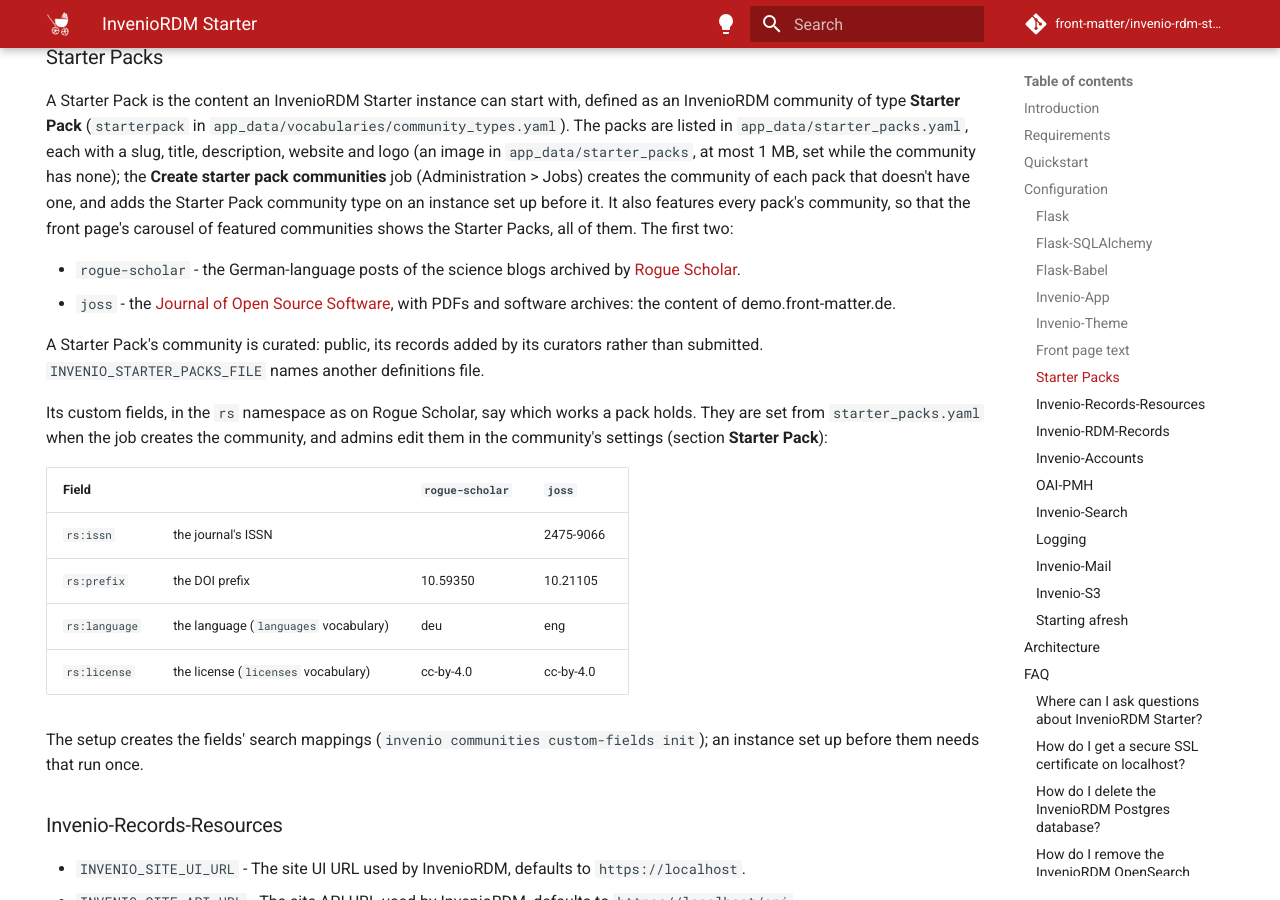
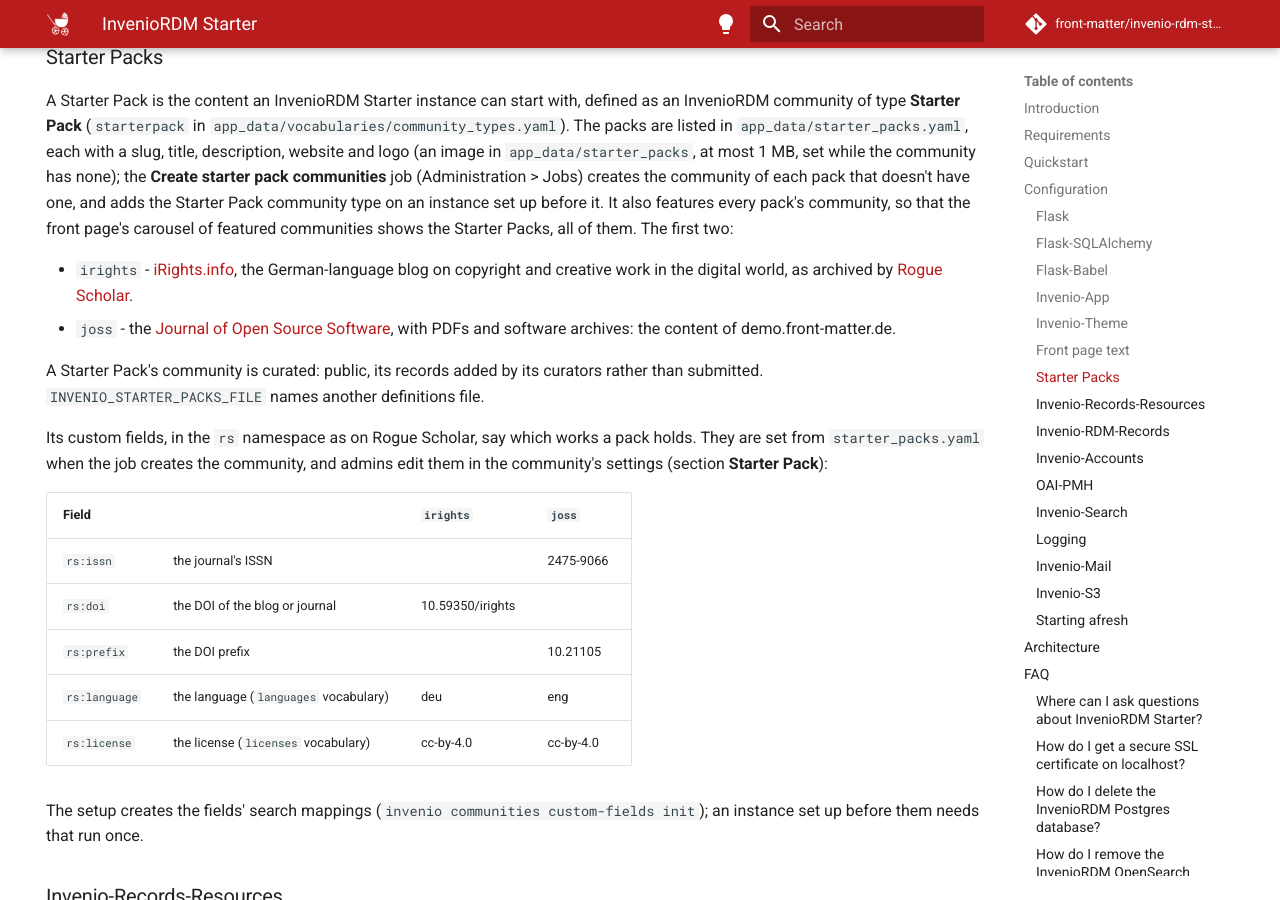
Before and after one commit to front-matter/invenio-rdm-starter, an MkDocs documentation site: the page built from docs/index.md, in a window 1280 px wide and 900 px high, scrolled down 3993 px. Built offline with MkDocs 1.6.1 and Material for MkDocs 9.7.7, drawn with Linux system fonts in a browser that asks for light colours; comment, search, counter and statistics services are not loaded.

Commit message:
feat: iRights starter pack in place of Rogue Scholar
The iRights.info blog, as archived by Rogue Scholar, selected by its DOI
in a new rs:doi community field (as on Rogue Scholar). Logo from
Wikimedia Commons (File:IRights.info_Logo.png, CC BY-SA 4.0), 1024x484.

```diff
--- a/docs/index.md
+++ b/docs/index.md
@@ -104,17 +104,18 @@ The front page's carousel shows the featured communities, the Starter Packs, und
 
 A Starter Pack is the content an InvenioRDM Starter instance can start with, defined as an InvenioRDM community of type **Starter Pack** (`starterpack` in `app_data/vocabularies/community_types.yaml`). The packs are listed in `app_data/starter_packs.yaml`, each with a slug, title, description, website and logo (an image in `app_data/starter_packs`, at most 1 MB, set while the community has none); the **Create starter pack communities** job (Administration > Jobs) creates the community of each pack that doesn't have one, and adds the Starter Pack community type on an instance set up before it. It also features every pack's community, so that the front page's carousel of featured communities shows the Starter Packs, all of them. The first two:
 
-* `rogue-scholar` - the German-language posts of the science blogs archived by [Rogue Scholar](https://rogue-scholar.org).
+* `irights` - [iRights.info](https://irights.info), the German-language blog on copyright and creative work in the digital world, as archived by [Rogue Scholar](https://rogue-scholar.org).
 * `joss` - the [Journal of Open Source Software](https://joss.theoj.org), with PDFs and software archives: the content of demo.front-matter.de.
 
 A Starter Pack's community is curated: public, its records added by its curators rather than submitted. `INVENIO_STARTER_PACKS_FILE` names another definitions file.
 
 Its custom fields, in the `rs` namespace as on Rogue Scholar, say which works a pack holds. They are set from `starter_packs.yaml` when the job creates the community, and admins edit them in the community's settings (section **Starter Pack**):
 
-| Field | | `rogue-scholar` | `joss` |
+| Field | | `irights` | `joss` |
 | --- | --- | --- | --- |
 | `rs:issn` | the journal's ISSN | | 2475-9066 |
-| `rs:prefix` | the DOI prefix | 10.59350 | 10.21105 |
+| `rs:doi` | the DOI of the blog or journal | 10.59350/irights | |
+| `rs:prefix` | the DOI prefix | | 10.21105 |
 | `rs:language` | the language (`languages` vocabulary) | deu | eng |
 | `rs:license` | the license (`licenses` vocabulary) | cc-by-4.0 | cc-by-4.0 |
 
```
Also changed, not shown: site/invenio_rdm_starter/custom_fields.py, 3 other files.
